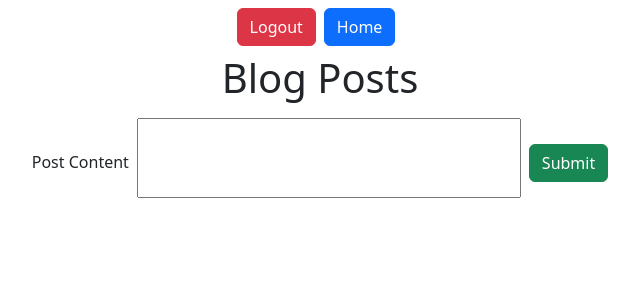
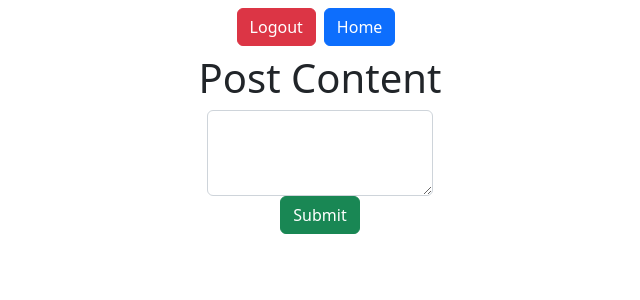
Before and after one commit to JackWarrick/Coopick-app, a React (Create React App) app in the folder client/: page /post in a window 1280 px wide. Shown: the top 300 px of the page, without its empty margins (320-960 px from the left). Built offline with nearby package versions, Linux system fonts and the light colour scheme; sample sign-in values are in the browser's storage.

Commit message:
fixed styling on post page

```diff
--- a/client/src/pages/post.js
+++ b/client/src/pages/post.js
@@ -30,7 +30,6 @@ export default function Post() {
     console.log("Not logged in");
     return window.location.assign("/");
   } else {
-    console.log("Logged in");
     return (
       <div className="App">
         <div className="m-2">
@@ -39,19 +38,22 @@ export default function Post() {
             <button className="btn btn-primary">Home</button>
           </a>
         </div>
-        <h1>Blog Posts</h1>
+        <h1>Post Content</h1>
         <div className="form">
           <form onSubmit={handleSubmit}>
-            <label>Post Content</label>
-            <input
+            <textarea
+              className="form-control"
               type="text"
               name="blogPostContent"
               value={message}
               onChange={(e) => setMessage(e.target.value)}
-            />
-            <button className="btn btn-success" type="submit">
-              Submit
-            </button>
+              rows="3"
+            ></textarea>
+            <div>
+              <button className="btn btn-success" type="submit">
+                Submit
+              </button>
+            </div>
           </form>
         </div>
       </div>
```
